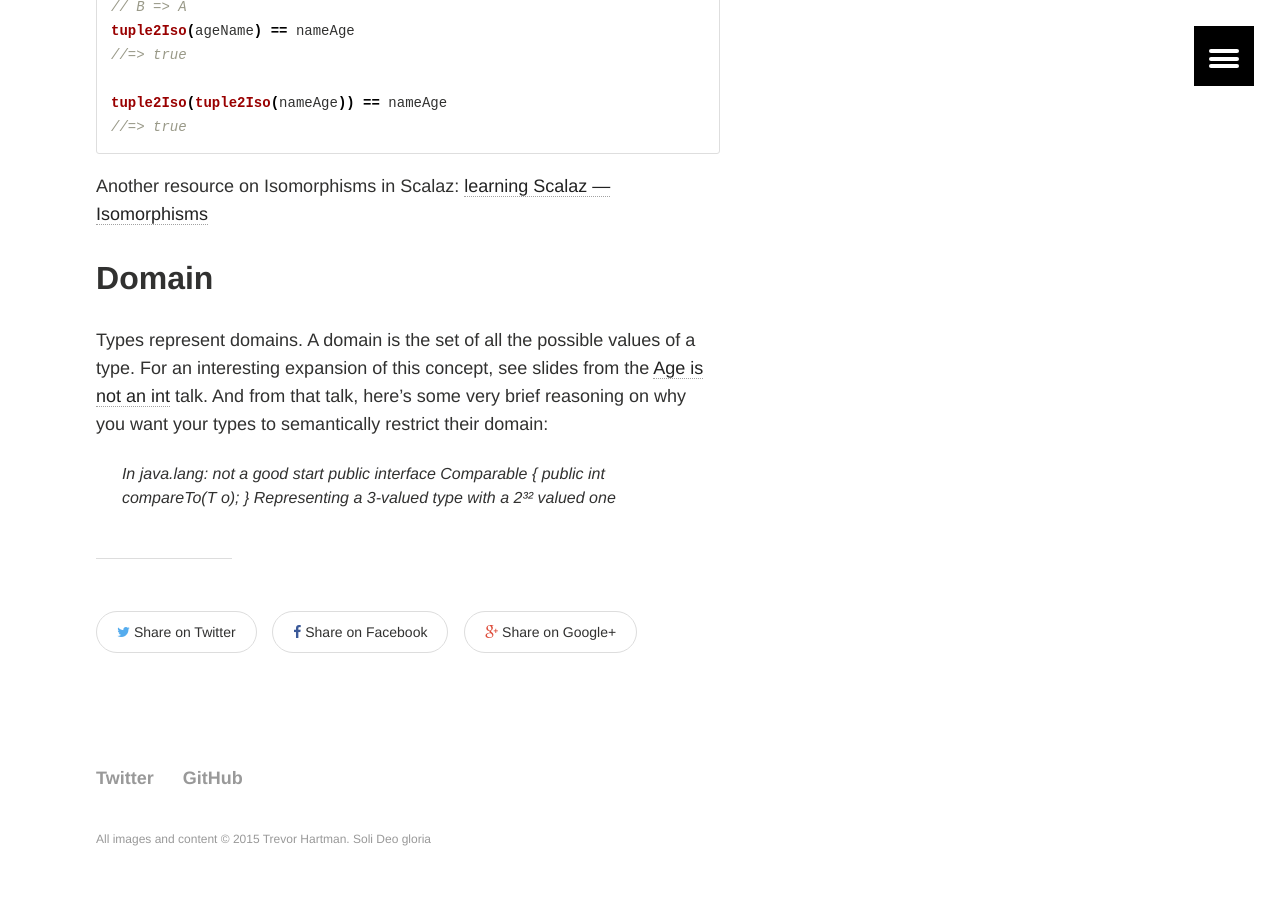
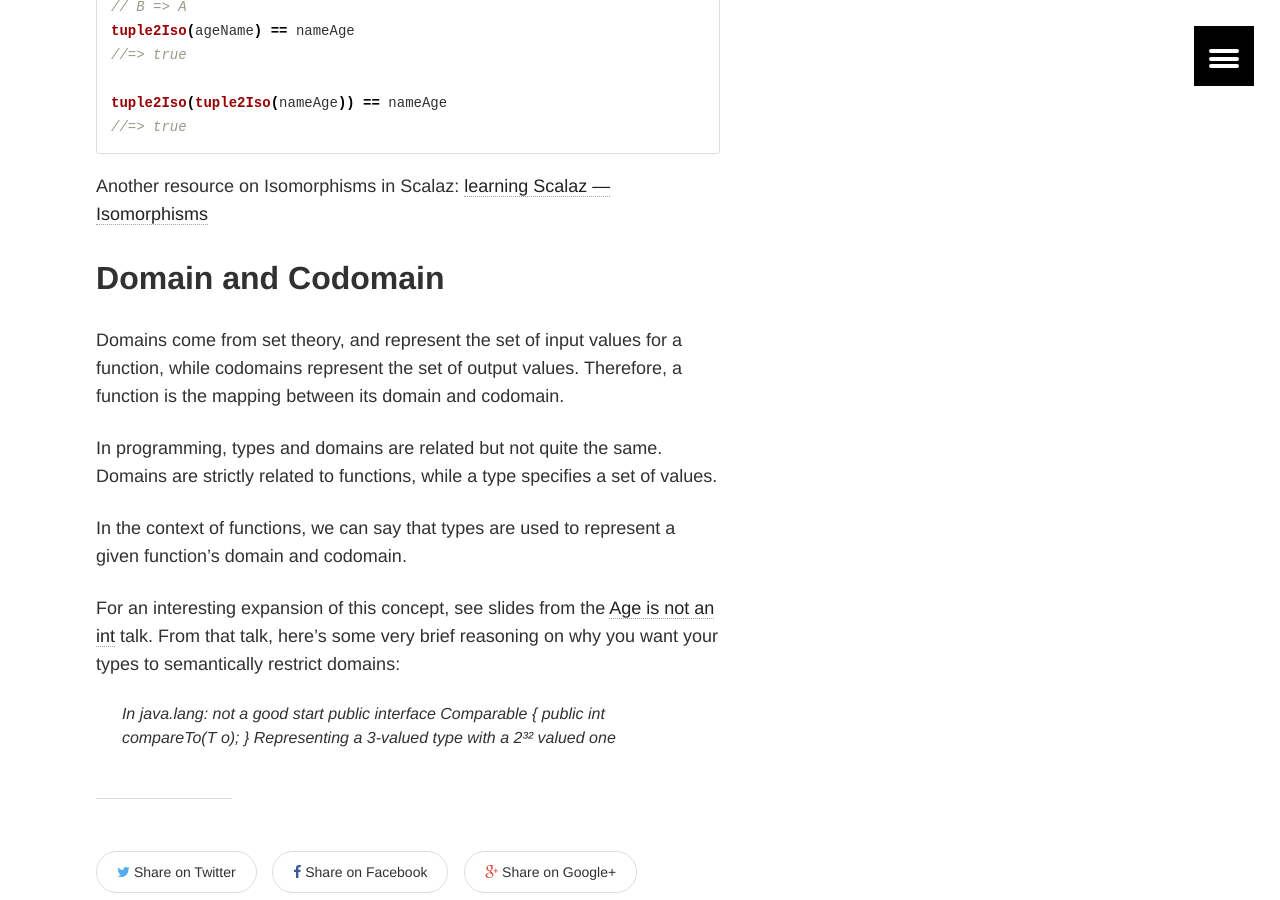
Before and after one commit to devth/devth.github.com, a Jekyll site: the page built from glossary.md, in a window 1280 px wide and 900 px high, scrolled down 2372 px. Built offline with Jekyll 4.4.1, drawn with Linux system fonts in a browser that asks for light colours; some of the changed text lies outside the part shown.

Commit message:
Improve domain accuracy

```diff
--- a/glossary.md
+++ b/glossary.md
@@ -106,13 +106,22 @@ tuple2Iso(tuple2Iso(nameAge)) == nameAge
 Another resource on Isomorphisms in Scalaz:
 [learning Scalaz — Isomorphisms](http://eed3si9n.com/learning-scalaz/Isomorphisms.html)
 
-## Domain
+## Domain and Codomain
 
-Types represent domains. A domain is the set of all the possible values of a type.
-For an interesting expansion of this concept, see slides from the [Age is not an
-int](http://www.slideshare.net/oxbow_lakes/age-is-not-an-int) talk. And from
-that talk, here's some very brief reasoning on why you want your types to
-semantically restrict their domain:
+Domains come from set theory, and represent the set of input values for a
+function, while codomains represent the set of output values. Therefore, a
+function is the mapping between its domain and codomain.
+
+In programming, types and domains are related but not quite the same. Domains
+are strictly related to functions, while a type specifies a set of values.
+
+In the context of functions, we can say that types are used to represent a given
+function's domain and codomain.
+
+For an interesting expansion of this concept, see slides from
+the [Age is not an int](http://www.slideshare.net/oxbow_lakes/age-is-not-an-int)
+talk. From that talk, here's some very brief reasoning on why you want your
+types to semantically restrict domains:
 
 > In java.lang: not a good start
 > public interface Comparable<T> {
```
